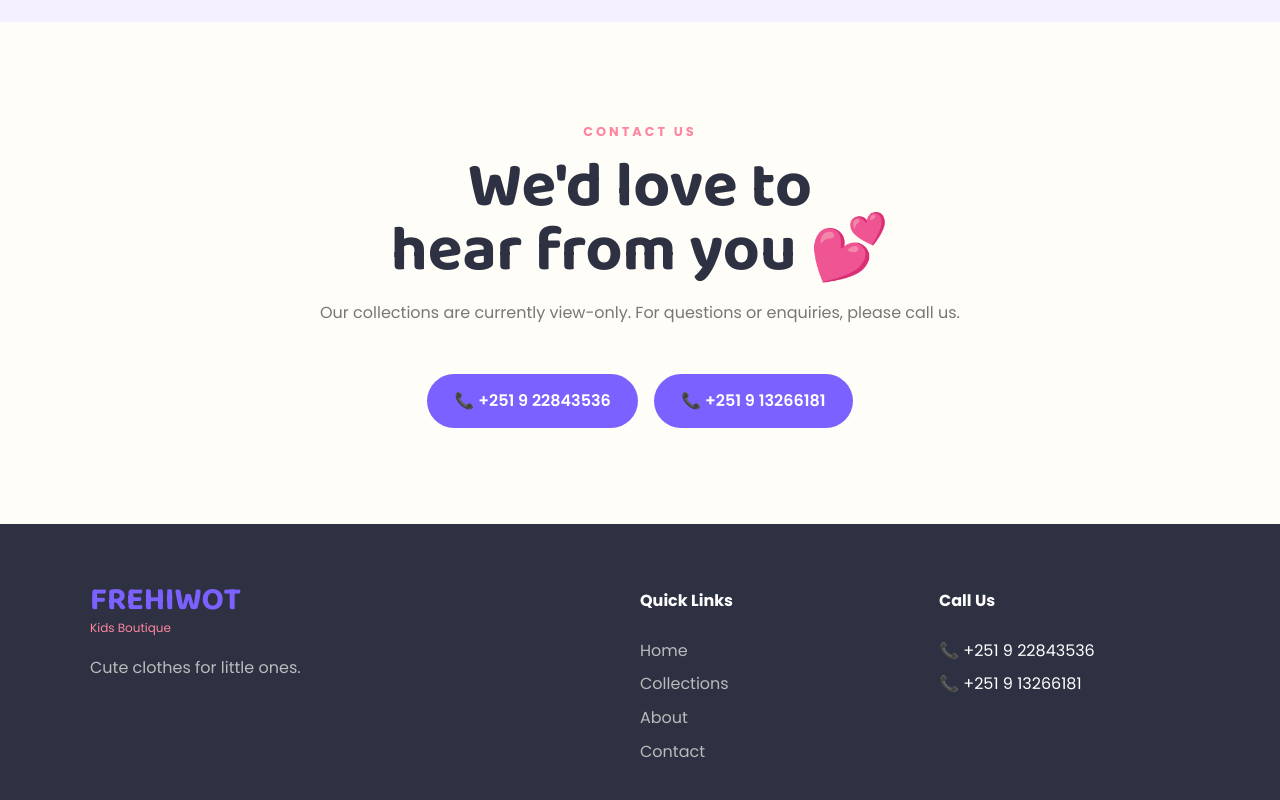
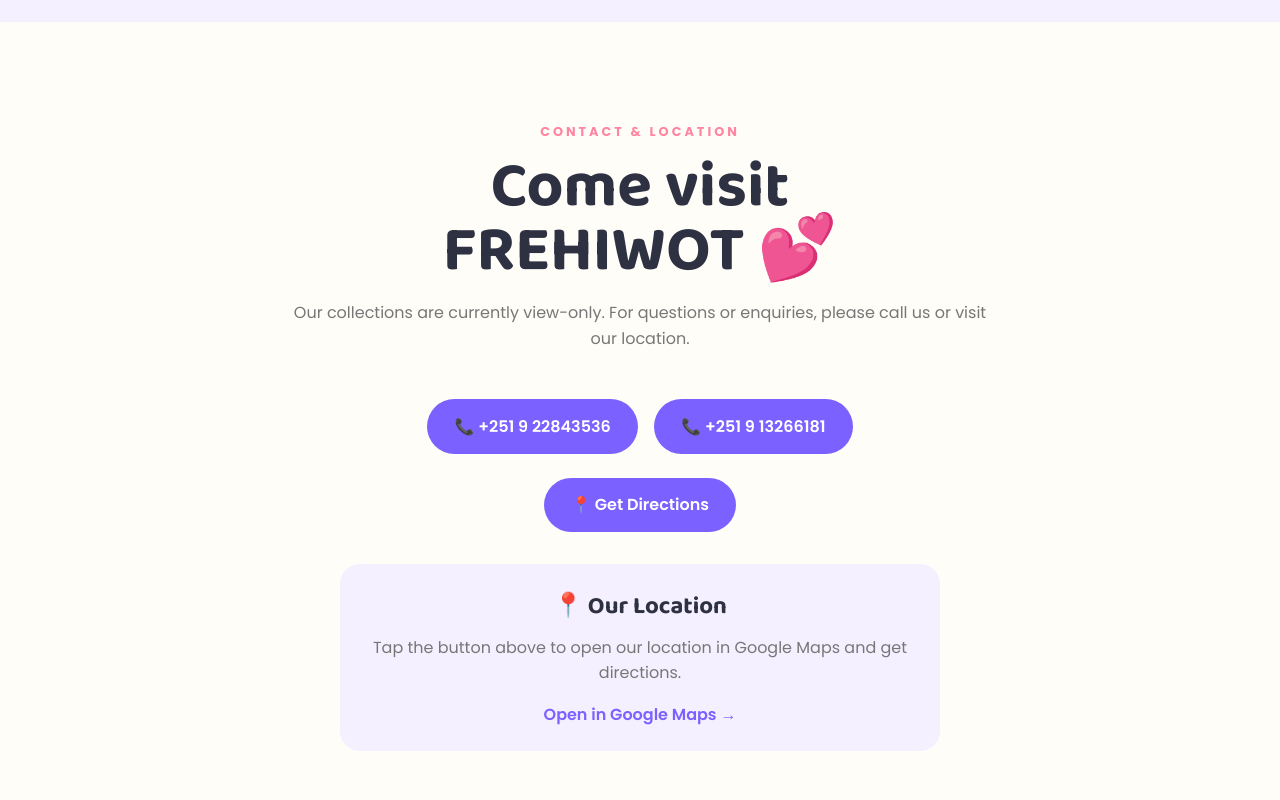
Before and after one commit to milkomangetpcy11-hash/FREHIWOT-Kids-Boutique-, a plain HTML site: page index.html in a window 1280 px wide. Shown: the part 2760-3560 px from the top of the page. Drawn offline with Linux system fonts and the light colour scheme.

Commit message:
Update index.html

```diff
--- a/index.html
+++ b/index.html
@@ -133,38 +133,126 @@
         </div>
     </section>
     <!-- =========================
-         CONTACT SECTION
+     CONTACT & LOCATION SECTION
 ========================== -->
+
 <section id="contact" class="shop-section">
+
     <div class="section-heading">
-            <span>CONTACT US</span>
+
+        <span>CONTACT & LOCATION</span>
+
         <h2>
-                We'd love to
+            Come visit
             <br>
-                hear from you 💕
+            <span>FREHIWOT</span> 💕
         </h2>
+
         <p>
             Our collections are currently view-only.
-                For questions or enquiries, please call us.
+            For questions or enquiries, please call us
+            or visit our location.
         </p>
+
     </div>
+
+
+    <!-- CALL BUTTONS -->
+
     <div style="
         display:flex;
         justify-content:center;
         gap:1rem;
         flex-wrap:wrap;
+        margin-bottom:1.5rem;
     ">
+
         <a
             href="tel:+251922843536"
             class="btn-primary">
+
             📞 +251 9 22843536
+
         </a>
+
+
         <a
             href="tel:+251913266181"
             class="btn-primary">
+
             📞 +251 9 13266181
+
         </a>
+
     </div>
+
+
+    <!-- LOCATION BUTTON -->
+
+    <div style="
+        display:flex;
+        justify-content:center;
+    ">
+
+        <a
+            href="https://maps.app.goo.gl/H5mufT1juq9miF3P9?g_st=ic"
+            target="_blank"
+            rel="noopener noreferrer"
+            class="btn-primary">
+
+            📍 Get Directions
+
+        </a>
+
+    </div>
+
+
+    <!-- LOCATION NOTE -->
+
+    <div style="
+        max-width:600px;
+        margin:2rem auto 0;
+        padding:1.5rem;
+        background:#F5F0FF;
+        border-radius:20px;
+        text-align:center;
+    ">
+
+        <h3 style="
+            font-family:var(--font-heading);
+            font-size:1.5rem;
+            margin-bottom:0.5rem;
+        ">
+
+            📍 Our Location
+
+        </h3>
+
+        <p style="
+            color:var(--text-muted);
+            margin-bottom:1rem;
+        ">
+
+            Tap the button above to open our location
+            in Google Maps and get directions.
+
+        </p>
+
+        <a
+            href="https://maps.app.goo.gl/H5mufT1juq9miF3P9?g_st=ic"
+            target="_blank"
+            rel="noopener noreferrer"
+            style="
+                color:var(--purple);
+                font-weight:600;
+            ">
+
+            Open in Google Maps →
+
+        </a>
+
+    </div>
+
 </section>
     <!-- =========================
          FOOTER
```
Lines whose indentation alone changed are shown as unchanged.
